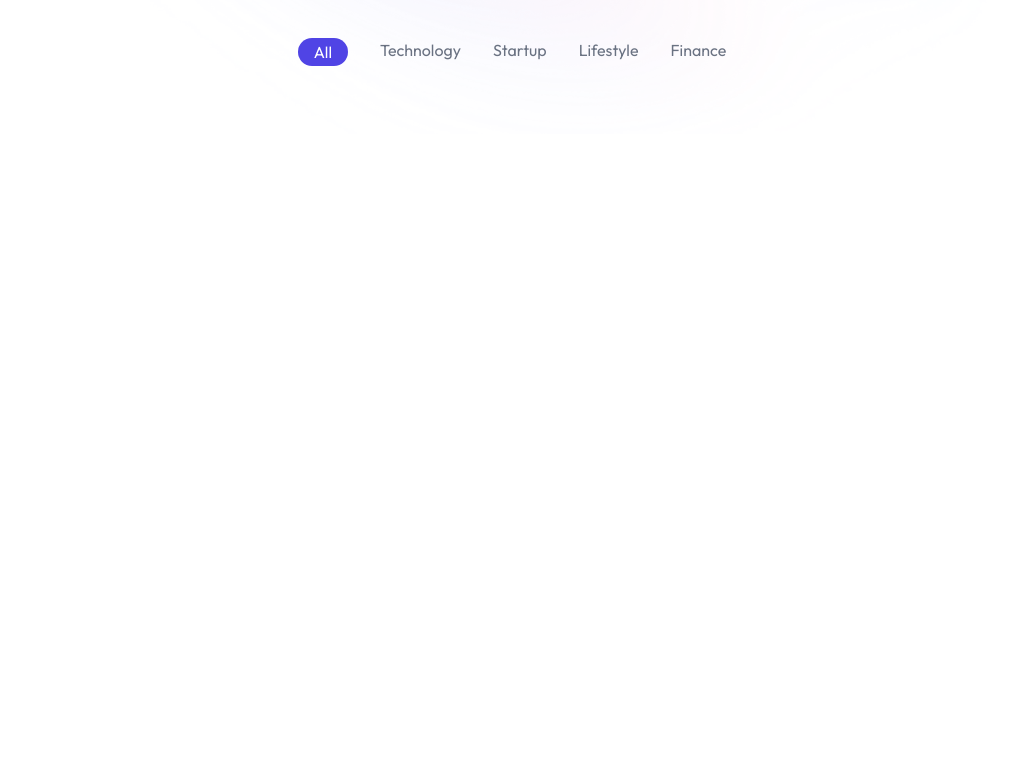
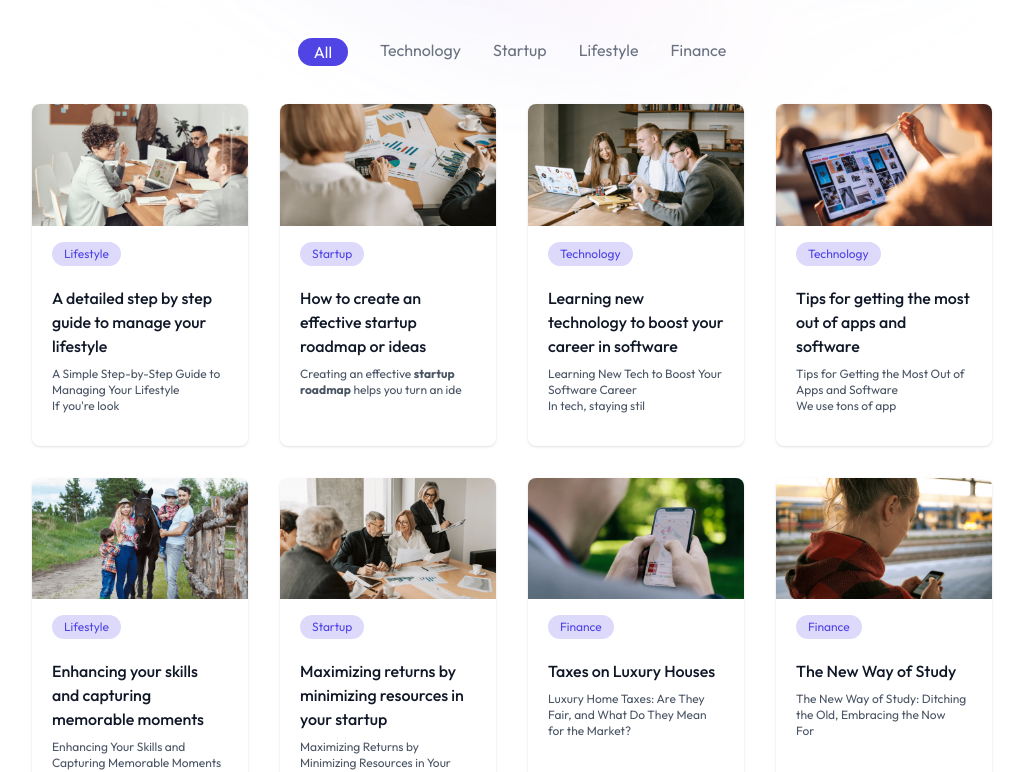
Before and after one commit to goodmorninggg/fulllstack, a React (Vite) app in the folder client/: page / in a window 1280 px wide. Shown: the part 506-1278 px from the top of the page, without its empty margins (128-1151 px from the left). Before the commit the page ends 800 px from the top, so only its background shows below. Built offline with nearby package versions, Linux system fonts and the light colour scheme.

Commit message:
Blog component made

```diff
--- a/client/src/components/BlogCard.jsx
+++ b/client/src/components/BlogCard.jsx
@@ -1,12 +1,21 @@
 import React from 'react'
+import { useNavigate } from 'react-router-dom';
 
 const BlogCard = ({blog}) => {
 
-
+  const {title, description, category, image, _id} = blog;
+  const navigate = useNavigate()
 
   return (
-    <div>BlogCard is good</div>
+    <div onClick={() => navigate(`/blog/${_id}`)} className='w-full rounded-lg overflow-hidden shadow hover:scale-102 hover:shadow-primary/25 duration-300 cursor-pointer'>
+      <img src={image} alt="" className='aspect-video' />
+      <span className='ml-5 mt-4 px-3 py-1 inline-block bg-primary/20 rounded-full text-primary text-xs'>{category}</span>
+      <div className='p-5'>
+        <h5 className='mb-2 font-medium text-gray-900'>{title}</h5>
+        <p className='mb-3 text-xs text-gray-600' dangerouslySetInnerHTML=
+        {{"__html": description.slice(0,80)}}></p>
+      </div>
+    </div>
   )
 }
-
 export default BlogCard
--- a/client/src/components/BlogList.jsx
+++ b/client/src/components/BlogList.jsx
@@ -1,7 +1,9 @@
 import React from 'react'
 import { useState } from 'react'
-import { blogCategories } from '../assets/assets'
+import { blog_data, blogCategories } from '../assets/assets'
 import { motion} from "motion/react"
+import BlogCard from './BlogCard'
+
 
 //export const blogCategories = ['All', 'Technology', 'Startup', 'Lifestyle', 'Finance']
 const BlogList = () => {
@@ -24,8 +26,9 @@ return (
         </div>
       ))}
     </div>
-    <div>
-        {/* ---- blog cards ----*/}
+    <div className='grid grid-cols-1 sm:grid-cols-2 md:grid-cols-3 xl:grid-cols-4 gap-8 mb-24 mx-8 sm:mx-16 xl:mx-40'>
+        {blog_data.filter((blog) => menu === "All" ? true : blog.category === menu).map((blog) =>
+           <BlogCard key={blog._id} blog={blog}/>)}
     </div>
 </div>
 )
--- a/client/src/pages/Home.jsx
+++ b/client/src/pages/Home.jsx
@@ -2,6 +2,7 @@ import React from 'react'
 import Navbar from '../components/Navbar'
 import Header from '../components/Header'
 import BlogList from '../components/BlogList'
+//import BlogCard from '../components/BlogCard'
 
 const Home = () => {
   return (
@@ -10,6 +11,7 @@ const Home = () => {
         <Header/>
         <BlogList/>
 
+
     </>
   )
 }
```
